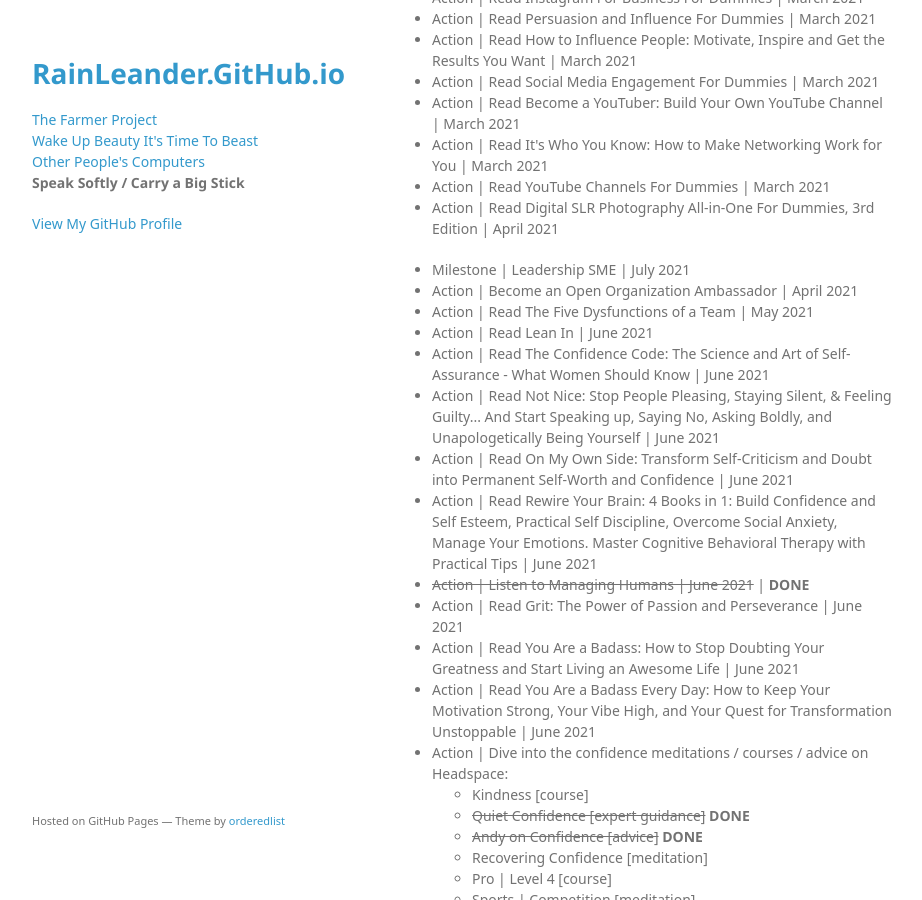
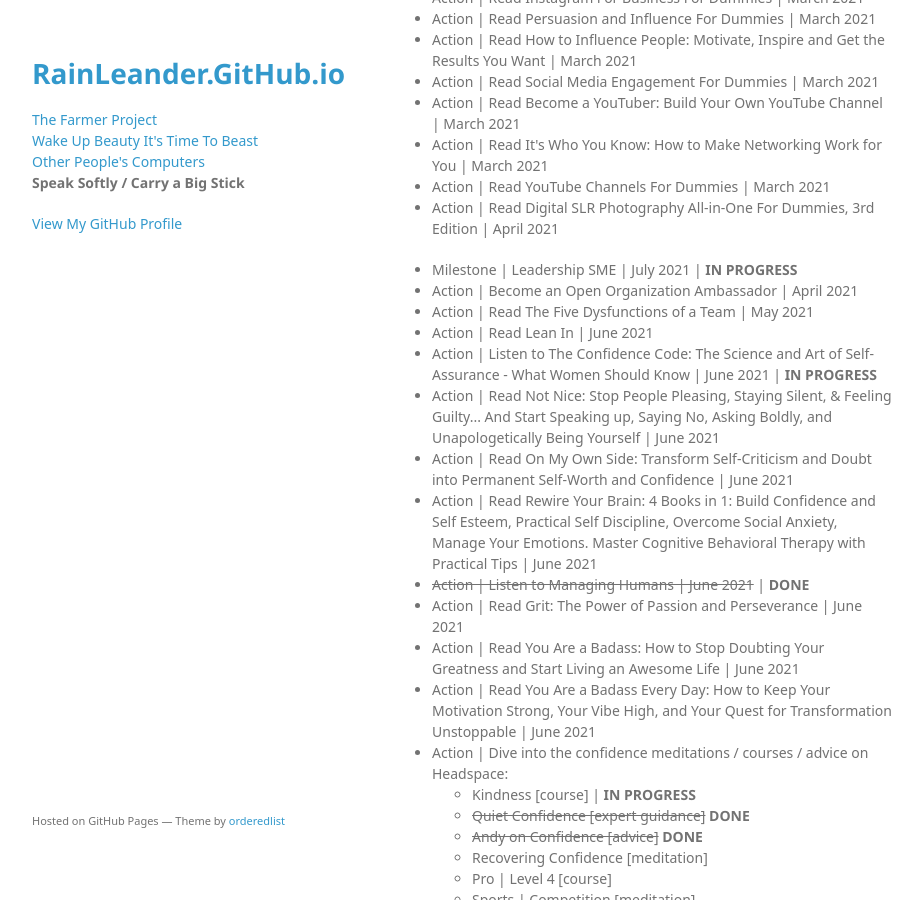
Before and after one commit to rainleander/rainleander.github.io, a Jekyll site: the page speak-softly.html, which Jekyll copies as it is, in a window 1280 px wide and 900 px high, scrolled down 1702 px. Shown: the whole window, without its empty margins (178-1100 px from the left). Built offline with Jekyll 4.4.1, drawn with Linux system fonts in a browser that asks for light colours; some web fonts are replaced.

Commit message:
Update speak-softly.html

```diff
--- a/speak-softly.html
+++ b/speak-softly.html
@@ -86,11 +86,11 @@
         <li>Action | Read YouTube Channels For Dummies | March 2021</li>
         <li>Action | Read Digital SLR Photography All-in-One For Dummies, 3rd Edition | April 2021</ul>
 
-        <ul><li>Milestone | Leadership SME | July 2021</li>
+        <ul><li>Milestone | Leadership SME | July 2021 | <b>IN PROGRESS</b></li>
         <li>Action | Become an Open Organization Ambassador | April 2021</li>
         <li>Action | Read The Five Dysfunctions of a Team | May 2021</li>
         <li>Action | Read Lean In | June 2021</li>
-        <li>Action | Read The Confidence Code: The Science and Art of Self-Assurance - What Women Should Know | June 2021</li>
+        <li>Action | Listen to The Confidence Code: The Science and Art of Self-Assurance - What Women Should Know | June 2021 | <b>IN PROGRESS</b></li>
         <li>Action | Read Not Nice: Stop People Pleasing, Staying Silent, & Feeling Guilty... And Start Speaking up, Saying No, Asking Boldly, and Unapologetically Being Yourself | June 2021</li>
         <li>Action | Read On My Own Side: Transform Self-Criticism and Doubt into Permanent Self-Worth and Confidence | June 2021</li>
         <li>Action | Read Rewire Your Brain: 4 Books in 1: Build Confidence and Self Esteem, Practical Self Discipline, Overcome Social Anxiety, Manage Your Emotions. Master Cognitive Behavioral Therapy with Practical Tips | June 2021</li>
@@ -99,7 +99,7 @@
         <li>Action | Read You Are a Badass: How to Stop Doubting Your Greatness and Start Living an Awesome Life | June 2021</li>
         <li>Action | Read You Are a Badass Every Day: How to Keep Your Motivation Strong, Your Vibe High, and Your Quest for Transformation Unstoppable | June 2021</li>
           <li>Action | Dive into the confidence meditations / courses / advice on Headspace:
-            <ul><li>Kindness [course]</li>
+            <ul><li>Kindness [course] | <b>IN PROGRESS</b></li>
               <li><del>Quiet Confidence [expert guidance]</del> <b>DONE</b></li>
               <li><del>Andy on Confidence [advice]</del> <b>DONE</b></li>
               <li>Recovering Confidence [meditation]</li>
```
